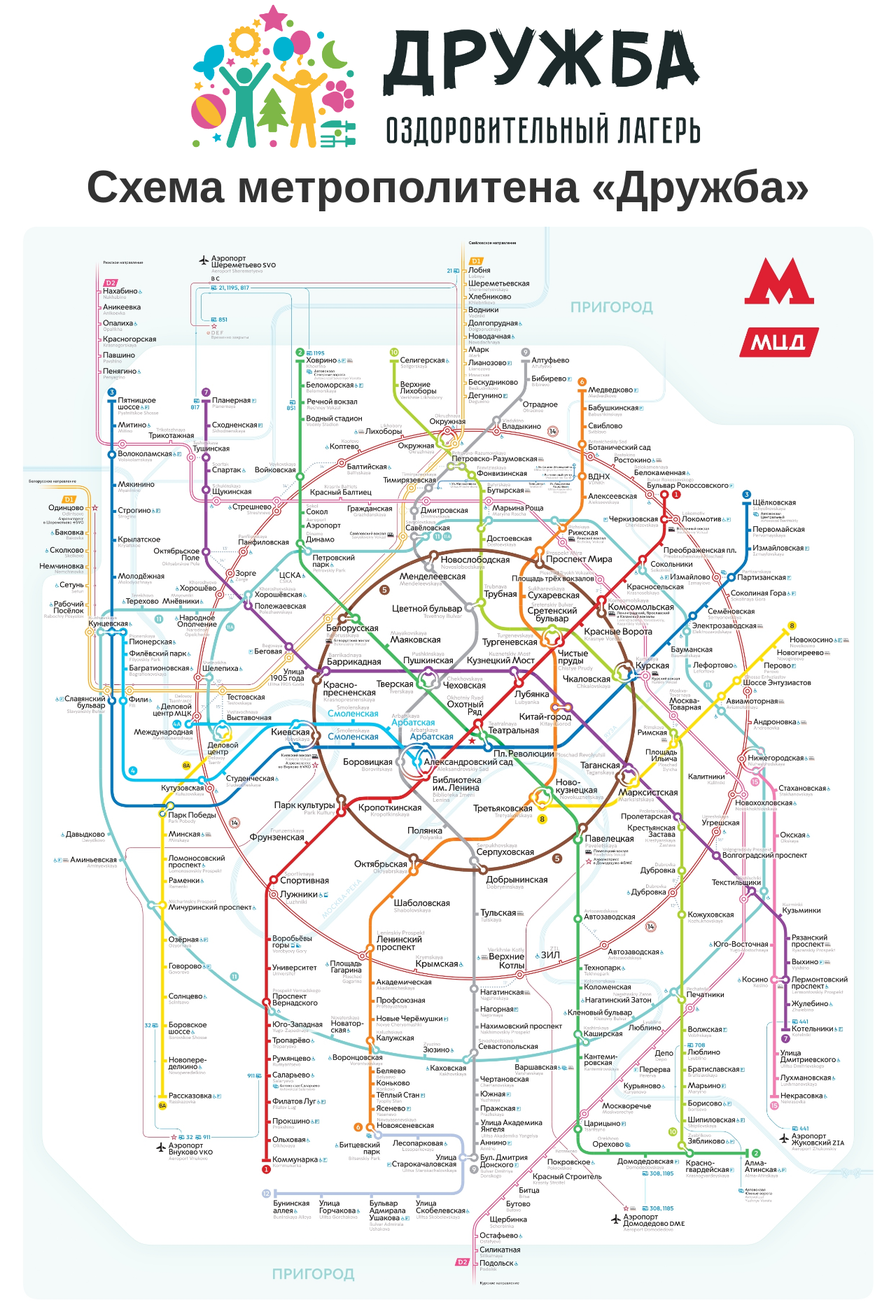
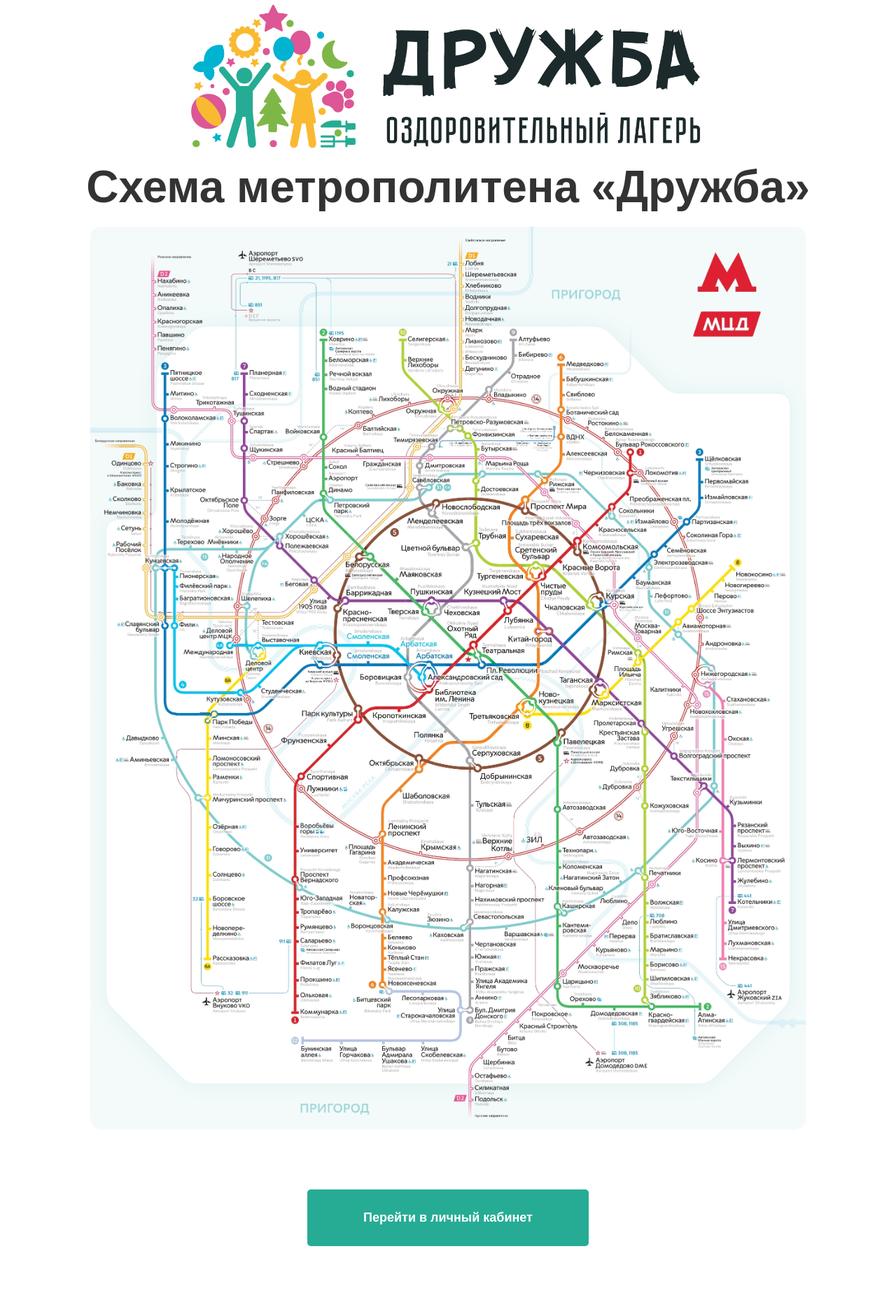
Before and after one commit to rufus20145/drugba-metro, a FastAPI app: page / in a window 1280 px wide. Shown: the top 1868 px of the page at 70% size. Run offline with FastAPI, Linux system fonts and the light colour scheme.

Commit message:
Добавлена кнопка перехода в личный кабинет

```diff
--- a/templates/index.html
+++ b/templates/index.html
@@ -23,7 +23,11 @@
     </div>
     <h1 style="margin-bottom: 20px;">Схема метрополитена «Дружба»</h1>
     <div class="ta-center" style="margin-bottom: 40px;">
-      <a class="map" href="/static/images/map.jpg" title="Открыть схему в новой вкладке" target="_blank"><img class="image map" id="metroMap" src="/static/images/map.jpg" alt="Схема метрополитена «Дружба»" /></a>
+      <a class="map" href="/static/images/map.jpg" title="Открыть схему в новой вкладке" target="_blank"><img class="image map" style="max-width:80%;" id="metroMap" src="/static/images/map.jpg" alt="Схема метрополитена «Дружба»" /></a>
+    </div>
+
+    <div class="ta-center">
+      <a href="/profile"><button style="margin-top: 40px; margin-bottom: 80px; ">Перейти в личный кабинет</button></a>
     </div>
 
     <h2>Информация о линиях и станциях</h2>
```
